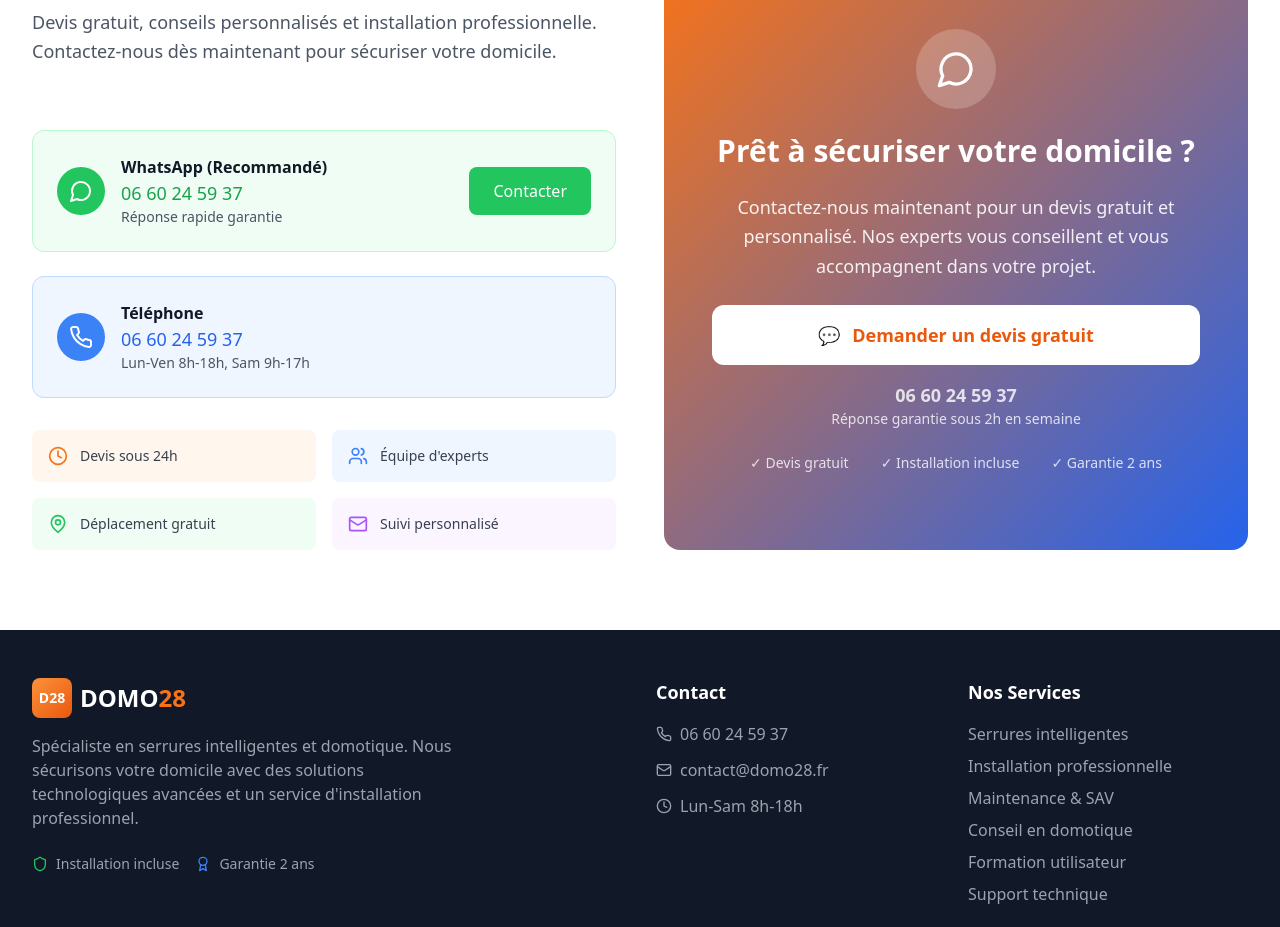
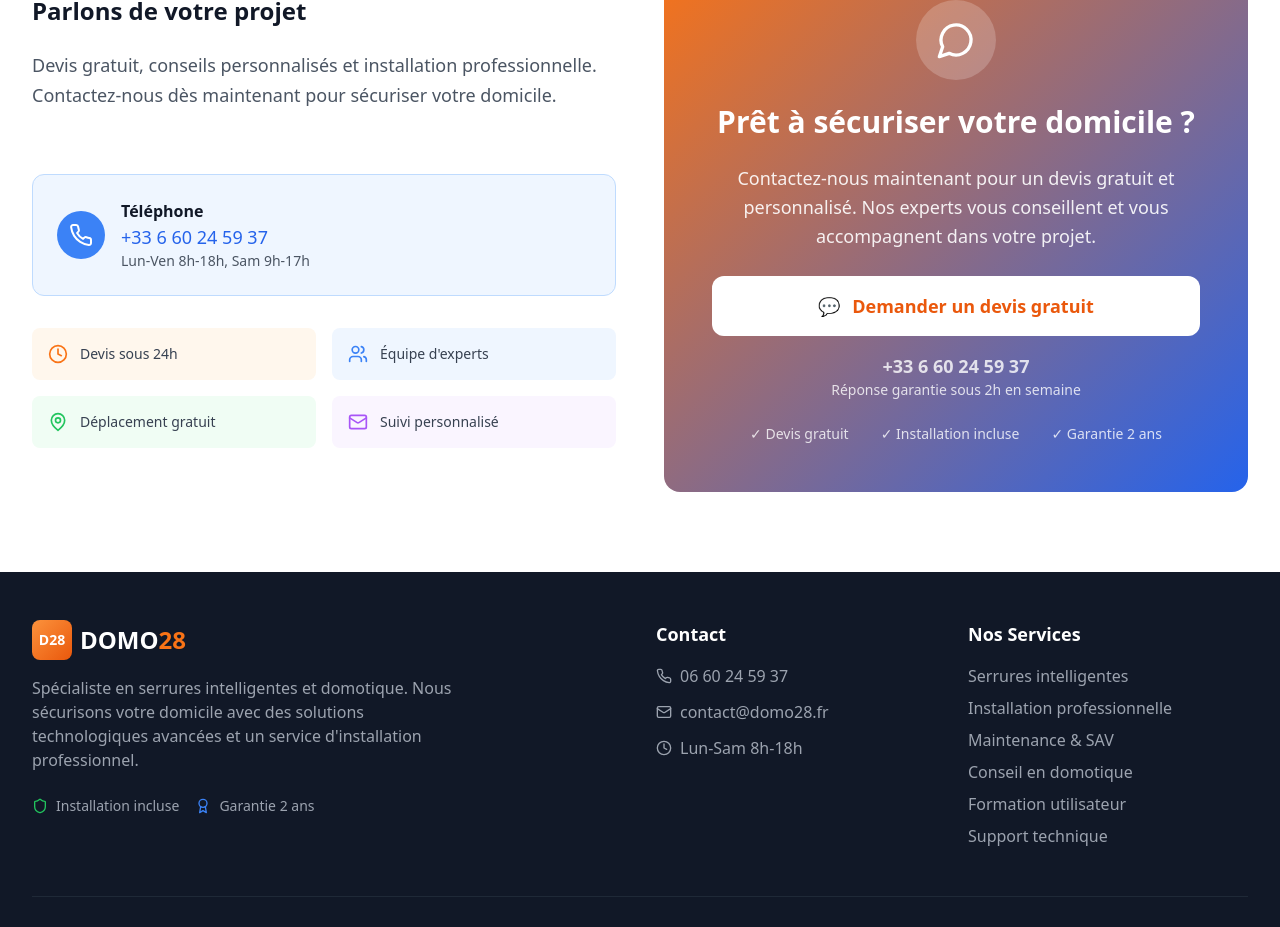
Before and after one commit to solexoss/Domo28, a React (Vite) app: page / in a window 1280 px wide. Shown: the part 4512-5439 px from the top of the page. Built offline with nearby package versions, Linux system fonts and the light colour scheme.

Commit message:
Updated Contact.tsx

```diff
--- a/src/components/Contact.tsx
+++ b/src/components/Contact.tsx
@@ -35,30 +35,13 @@ const Contact = () => {
 
             {/* Moyens de contact */}
             <div className="space-y-6">
-              <div className="flex items-center space-x-4 p-6 bg-green-50 dark:bg-green-900/20 rounded-xl border border-green-200 dark:border-green-800">
-                <div className="w-12 h-12 bg-green-500 rounded-full flex items-center justify-center">
-                  <MessageCircle className="w-6 h-6 text-white" />
-                </div>
-                <div className="flex-1">
-                  <h4 className="font-semibold text-gray-900 dark:text-white">WhatsApp (Recommandé)</h4>
-                  <p className="text-green-600 dark:text-green-400 font-medium text-lg">06 60 24 59 37</p>
-                  <p className="text-sm text-gray-600 dark:text-gray-400">Réponse rapide garantie</p>
-                </div>
-                <button
-                  onClick={whatsappContact}
-                  className="bg-green-500 text-white px-6 py-3 rounded-lg hover:bg-green-600 hover:scale-105 transition-all duration-300 font-medium"
-                >
-                  Contacter
-                </button>
-              </div>
-
               <div className="flex items-center space-x-4 p-6 bg-blue-50 dark:bg-blue-900/20 rounded-xl border border-blue-200 dark:border-blue-800">
                 <div className="w-12 h-12 bg-blue-500 rounded-full flex items-center justify-center">
                   <Phone className="w-6 h-6 text-white" />
                 </div>
                 <div className="flex-1">
                   <h4 className="font-semibold text-gray-900 dark:text-white">Téléphone</h4>
-                  <p className="text-blue-600 dark:text-blue-400 font-medium text-lg">06 60 24 59 37</p>
+                  <p className="text-blue-600 dark:text-blue-400 font-medium text-lg">+33 6 60 24 59 37</p>
                   <p className="text-sm text-gray-600 dark:text-gray-400">Lun-Ven 8h-18h, Sam 9h-17h</p>
                 </div>
               </div>
@@ -111,7 +94,7 @@ const Contact = () => {
                 </button>
 
                 <div className="text-center text-white/80">
-                  <p className="font-semibold text-lg">06 60 24 59 37</p>
+                  <p className="font-semibold text-lg">+33 6 60 24 59 37</p>
                   <p className="text-sm">Réponse garantie sous 2h en semaine</p>
                 </div>
               </div>
```
